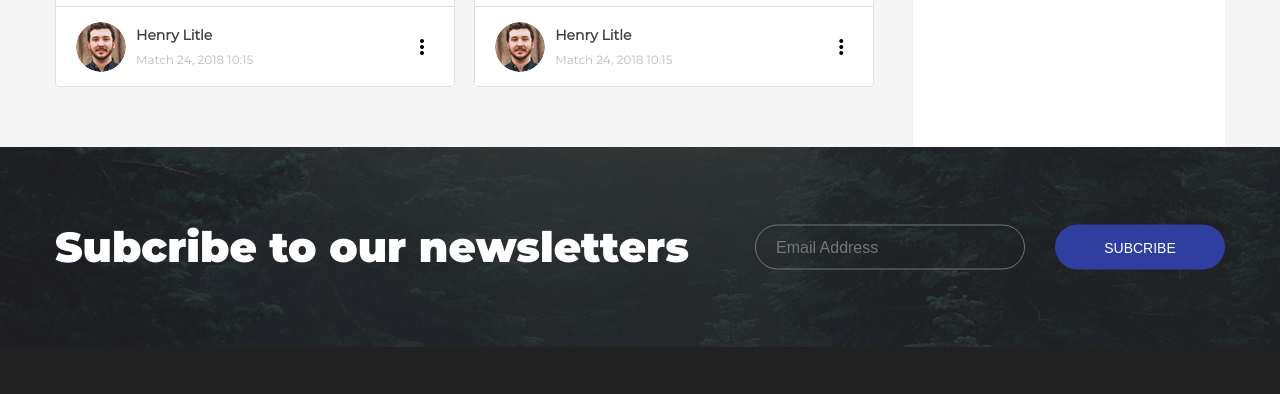
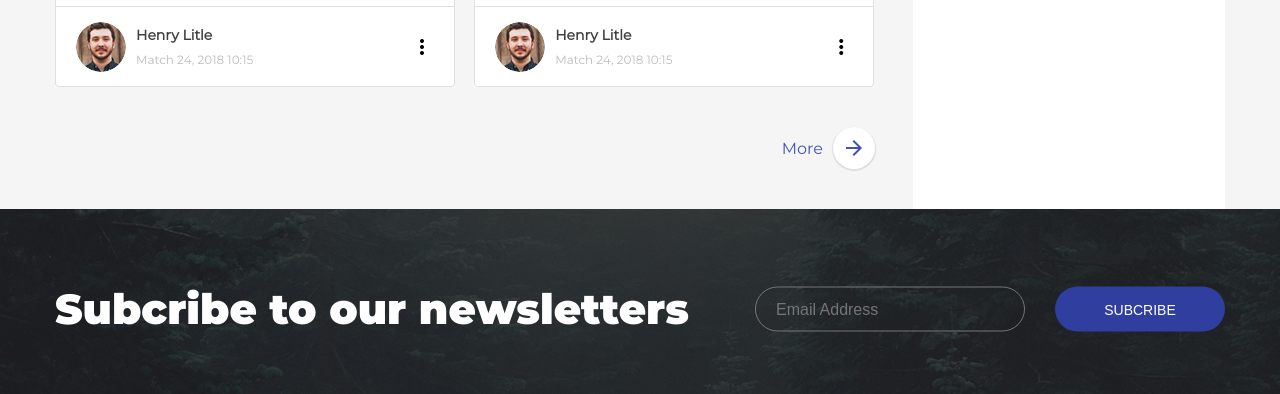
Before and after one commit to uvnavod/html-pasco, a plain HTML site: page index.html in a window 1280 px wide. Shown: the part 3020-3414 px from the top of the page. Drawn offline with Linux system fonts and the light colour scheme.

Commit message:
Add more

```diff
--- a/css/style.css
+++ b/css/style.css
@@ -602,6 +602,48 @@ a {
 .main-article-detail-author__info span {
   font-size: 12px;
   color: #bbb;
+}
+
+.main__more {
+  float: right;
+  color: #3f51b5;
+  display: flex;
+  align-items: center;
+  cursor: pointer;
+  margin-top: 20px;
+}
+
+.main__more span {
+  margin-right: 10px;
+  font-size: 16px;
+}
+
+.main__more span:hover {
+  /* box-shadow: 0 1px 1px 1px rgba(0, 0, 0, 0.1); */
+  text-shadow: 1px 1px rgba(0, 0, 0, 0.5);
+}
+
+.main__more i {
+  width: 42px;
+  height: 42px;
+  border-radius: 50%;
+  background: #fff;
+  font-size: 24px;
+  text-align: center;
+  display: flex;
+  align-items: center;
+  justify-content: center;
+  box-shadow: 0 1px 1px 1px rgba(0, 0, 0, 0.1);
+}
+
+.main__more i:focus {
+  outline: none;
+}
+
+.main__more i:active {
+  background: #3f51b5;
+  color: #fff;
+  /* transition-delay: 2s; */
 }
 
 .sub {
--- a/index.html
+++ b/index.html
@@ -436,6 +436,10 @@
         </div><!-- .main-article-detail -->
       </div><!-- .main-article -->
 
+      <div class="main__more">
+        <span>More</span>
+        <i class="material-icons">arrow_forward</i>
+      </div>
     </div><!-- .main -->
     <div class="sub">
       <div class="sub__bg"></div>
```
